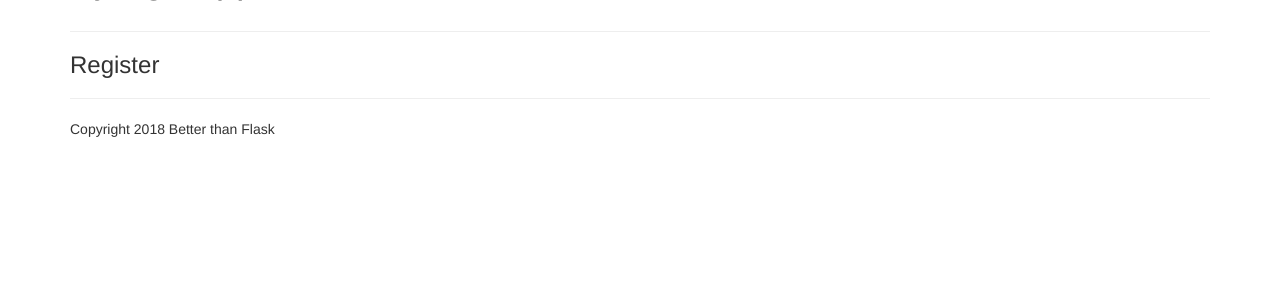
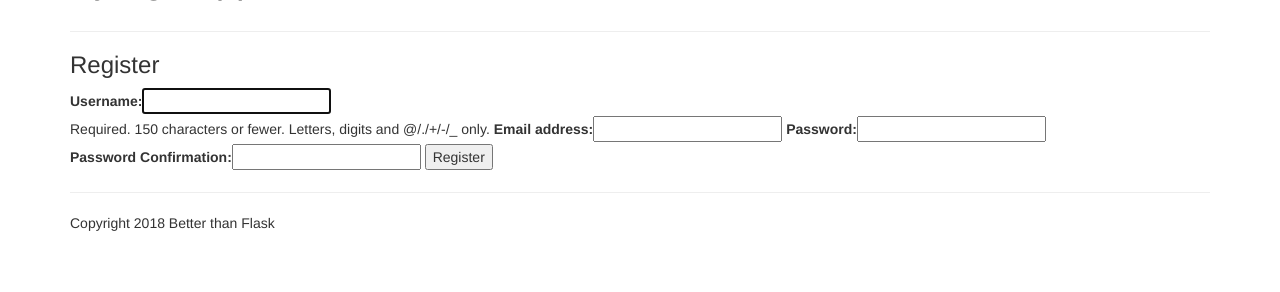
Before and after one commit to mparkcode/try-django, a Django app: page /accounts/register in a window 1280 px wide. Shown: the part 59-351 px from the top of the page. Run offline with Django 3.2, Linux system fonts and the light colour scheme; some libraries are stand-ins or nearby versions.

Commit message:
registration form added

```diff
--- a/accounts/forms.py
+++ b/accounts/forms.py
@@ -0,0 +1,42 @@
+from django import forms
+from django.contrib.auth.forms import UserCreationForm
+from django.contrib.auth.models import User
+from django.core.exceptions import ValidationError
+
+class UserLoginForm(forms.Form):
+    """
+    Used by the user to enter login credentials
+    """
+    username = forms.CharField()
+    password = forms.CharField(widget=forms.PasswordInput)
+
+
+class UserRegistrationForm(UserCreationForm):
+    """
+    Used by the user to sign up with the website
+    """
+    password1 = forms.CharField(label='Password', widget=forms.PasswordInput)
+    password2 = forms.CharField(
+        label='Password Confirmation',
+        widget=forms.PasswordInput
+    )
+
+    class Meta:
+        model = User
+        fields = ['username', 'email', 'password1', 'password2']
+
+    def clean_email(self):
+        email = self.cleaned_data.get('email')
+        username = self.cleaned_data.get('username')
+        if User.objects.filter(email=email).exclude(username=username):
+            raise forms.ValidationError(u'Email addresses must be unique.')
+        return email
+
+    def clean_password2(self):
+        password1 = self.cleaned_data.get('password1')
+        password2 = self.cleaned_data.get('password2')
+
+        if password1 != password2:
+            raise ValidationError("Passwords do not match")
+
+        return password2
--- a/accounts/templates/accounts/login.html
+++ b/accounts/templates/accounts/login.html
@@ -1,13 +1,12 @@
 {% extends 'home/base.html' %}
-
+{% load bootstrap_tags %}
 {% block content %}
 
 <h3>Login</h3>
 
 <form method="POST">
     {% csrf_token %}
-    <input type="text" name="username" placeholder="Username" required/>
-    <input type="password" name="password" placeholder="Password" required/>
+    {{form | as_bootstrap}}
     <input type="submit" value="Login"/>
 </form>
 
--- a/accounts/templates/accounts/register.html
+++ b/accounts/templates/accounts/register.html
@@ -1,9 +1,13 @@
 {% extends 'home/base.html' %}
-
+{% load bootstrap_tags %}
 {% block content %}
 
 <h3>Register</h3>
 
-
+<form method="POST">
+    {% csrf_token %}
+    {{form | as_bootstrap}}
+    <input type="submit" value="Register"/>
+</form>
 
 {% endblock content%}
--- a/accounts/views.py
+++ b/accounts/views.py
@@ -2,6 +2,7 @@ from django.shortcuts import render, redirect
 from django.contrib import auth
 from django.http import HttpResponse
 from django.contrib.auth import authenticate
+from .forms import UserLoginForm, UserRegistrationForm
 
 # Create your views here.
 def login(request):
@@ -13,10 +14,12 @@ def login(request):
             auth.login(request, user)
             return redirect("/")
         return HttpResponse("That user or password is wrong Dumbass")
-    return render(request, 'accounts/login.html')
+    login_form = UserLoginForm()
+    return render(request, 'accounts/login.html', {'form':login_form})
 
 def register(request):
-    return render(request, 'accounts/register.html')
+    registration_form = UserRegistrationForm()
+    return render(request, 'accounts/register.html', {'form':registration_form})
 
 def logout(request):
     auth.logout(request)
--- a/trydjango/settings.py
+++ b/trydjango/settings.py
@@ -37,6 +37,7 @@ INSTALLED_APPS = [
     'django.contrib.sessions',
     'django.contrib.messages',
     'django.contrib.staticfiles',
+    'django_forms_bootstrap',
     'home',
     'accounts',
 ]
```
